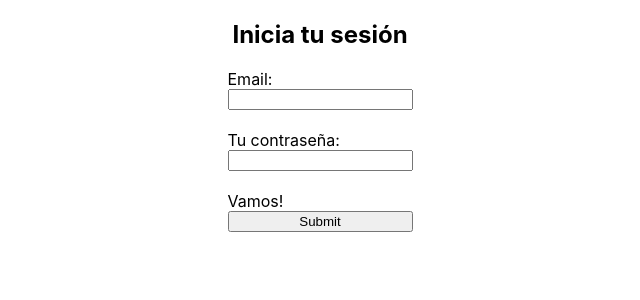
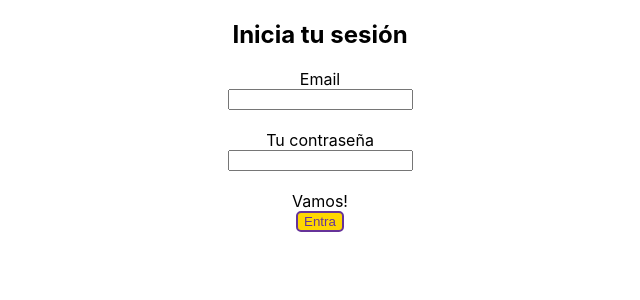
Before and after one commit to fersines/GoingSolo, a React (Create React App) app in the folder FRONT/: page /login in a window 1280 px wide. Shown: the top 300 px of the page, without its empty margins (320-960 px from the left). Built offline with nearby package versions, Linux system fonts and the light colour scheme.

Commit message:
Retoques varios para Login

```diff
--- a/FRONT/src/App.css
+++ b/FRONT/src/App.css
@@ -2,6 +2,7 @@ form {
   max-width: 400px;
   display: flex;
   flex-direction: column;
+  align-items: center;
 }
 
 form input {
@@ -13,3 +14,29 @@ form input {
   flex-direction: column;
   align-items: center;
 }
+
+button {
+  background-color: gold;
+  color: rebeccapurple;
+  border: 2px solid rebeccapurple;
+  border-radius: 5px;
+}
+
+.error {
+  color: whitesmoke;
+  background-color: tomato;
+}
+
+header {
+  height: 50px;
+  background-color: rgb(37, 84, 153);
+  color: wheat;
+  display: flex;
+  align-items: center;
+}
+
+a {
+  margin: 5px 15px;
+  color: aliceblue;
+  text-decoration: none;
+}
--- a/FRONT/src/App.js
+++ b/FRONT/src/App.js
@@ -1,6 +1,11 @@
 import React from "react";
 import { BrowserRouter as Router, Route, Switch } from "react-router-dom";
 import "./App.css";
+import Header from "./components/Header";
+import PrivateComponent from "./components/PrivateComponent";
+import PrivateRoute from "./components/PrivateRoute";
+import PublicRoute from "./components/PublicRoute";
+import Home from "./pages/Home";
 import Login from "./pages/Login";
 import { AuthProvider } from "./shared/context/authContext";
 
@@ -8,9 +13,19 @@ function App() {
   return (
     <Router>
       <AuthProvider>
+        <PrivateComponent>
+          <Header></Header>
+        </PrivateComponent>
         <Switch>
           <Route path="/login">
-            <Login></Login>
+            <PublicRoute>
+              <Login></Login>
+            </PublicRoute>
+          </Route>
+          <Route exact path="/">
+            <PrivateRoute>
+              <Home></Home>
+            </PrivateRoute>
           </Route>
         </Switch>
       </AuthProvider>
--- /dev/null
+++ b/FRONT/src/components/AuthForm.js
@@ -0,0 +1,34 @@
+import { useForm } from "react-hook-form";
+import { useState } from "react";
+
+export default function AuthForm(props) {
+  const { register, handleSubmit, errors } = useForm();
+  const [errorMessage, setErrorMessage] = useState("");
+
+  const onSubmit = async (data) => {
+    await props.signIn(data.email, data.password);
+  };
+
+  console.log(errors);
+
+  return (
+    <section className="page">
+      <h1>Inicia tu sesión</h1>
+      <form onSubmit={handleSubmit(onSubmit)}>
+        <label htmlFor="email">Email</label>
+        <input ref={register({ required: true })} name="email" id="email" />
+        {errors.email && <p className="error">Falta email</p>}
+        <label htmlFor="password">Tu contraseña</label>
+        <input
+          ref={register({ required: true, minLength: 1 })}
+          name="password"
+          type="password"
+          id="password"
+        />
+        {errors.password && <p className="error">Falta contraseña</p>}
+        <label htmlFor="button">Vamos!</label>
+        <button type="submit">Entra</button>
+      </form>
+    </section>
+  );
+}
--- a/FRONT/src/components/LoginForm.js
+++ b/FRONT/src/components/LoginForm.js
@@ -1,22 +1,26 @@
 import { useForm } from "react-hook-form";
 
-export default function LoginForm() {
+export default function LoginForm({ signIn }) {
   const { handleSubmit, register } = useForm();
 
-  const onSubmit = (data) => {
-    console.log(data);
+  const onSubmit = ({ email, password }) => {
+    signIn(email, password);
   };
 
   return (
     <section className="page">
-      <h1>Inicia tu sesión</h1>
+      <h1>Cacaculopedopis</h1>
       <form onSubmit={handleSubmit(onSubmit)}>
         <label htmlFor="email">Email:</label>
-        <input ref={register} name="email" />
+        <input ref={register({ required: true })} name="email" />
         <label htmlFor="password">Tu contraseña:</label>
-        <input ref={register} name="password" type="password" />
+        <input
+          ref={register({ required: true })}
+          name="password"
+          type="password"
+        />
         <label htmlFor="button">Vamos!</label>
-        <input name="button" type="submit" />
+        <button type="submit">Entra</button>
       </form>
     </section>
   );
--- /dev/null
+++ b/FRONT/src/components/PrivateComponent.js
@@ -0,0 +1,7 @@
+import useAuth from "../shared/hooks/useAuth";
+
+export default function PrivateComponent({ children }) {
+  const { isUserLogged } = useAuth();
+
+  return <>{isUserLogged ? children : null}</>;
+}
--- a/FRONT/src/http/api.js
+++ b/FRONT/src/http/api.js
@@ -16,7 +16,7 @@ async function fetchFormData(path, { body, method }) {
   return await fetch(`${apiUrl}${path}`, { method, headers, body });
 }
 
-async function fetchTravelApi(path, { body, method }) {
+async function fetchLipApi(path, { body, method }) {
   const token = localStorage.getItem("token");
   const headers = new Headers({ "Content-Type": "application/json" });
   if (token) {
@@ -35,7 +35,7 @@ async function fetchTravelApi(path, { body, method }) {
 }
 
 export async function login(email, password) {
-  const tokenData = await fetchTravelApi(endpoints.login, {
+  const tokenData = await fetchLipApi(endpoints.login, {
     method: requestMethods.post,
     body: { email, password },
   });
@@ -45,14 +45,14 @@ export async function login(email, password) {
 }
 
 export async function signUpApi(email, password) {
-  return await fetchTravelApi(endpoints.signUp, {
+  return await fetchLipApi(endpoints.signUp, {
     method: requestMethods.post,
     body: { email, password, invite: "moduloreact" },
   });
 }
 
 export async function getUserInfo(userId) {
-  const userData = await fetchTravelApi(`${endpoints.getUserInfo}${userId}`, {
+  const userData = await fetchLipApi(`${endpoints.getUserInfo}${userId}`, {
     method: requestMethods.get,
   });
   return userData.data;
--- a/FRONT/src/pages/Home.js
+++ b/FRONT/src/pages/Home.js
@@ -1,19 +1,7 @@
-import useAuth from "../shared/hooks/useAuth";
-import { useEffect, useState } from "react";
-
 export default function Home() {
-  const { testData, userData, isLogged } = useAuth();
-
-  console.log(isLogged);
-
   return (
     <section>
       <h1>HOME de Link It UP!</h1>
-      {userData?.role}
-      {isLogged}
-      {testData.map((item) => {
-        return <p key="item">{item}</p>;
-      })}
     </section>
   );
 }
--- a/FRONT/src/pages/Login.js
+++ b/FRONT/src/pages/Login.js
@@ -1,4 +1,4 @@
-import LoginForm from "../components/LoginForm";
+import AuthForm from "../components/AuthForm";
 import useAuth from "../shared/hooks/useAuth";
 
 export default function Login() {
@@ -6,7 +6,7 @@ export default function Login() {
 
   return (
     <>
-      <LoginForm signIn={signIn}></LoginForm>
+      <AuthForm signIn={signIn}></AuthForm>
     </>
   );
 }
```
Also changed, not shown: FRONT/src/components/PublicComponent.js (added, +9 -0 lines).
